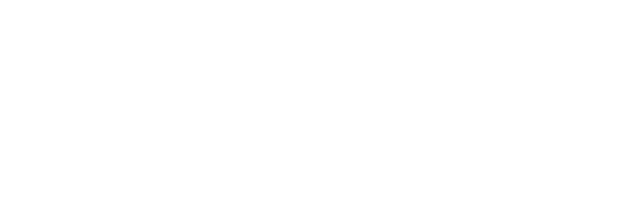
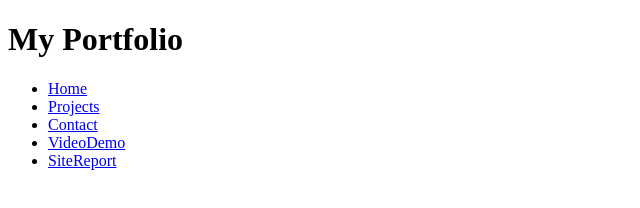
Before and after one commit to ishika5050/CSY1063-portfolio-site, a plain HTML site: page index.html in a window 1280 px wide. Shown: the whole page, without its empty margins (0-640 px from the left). Drawn offline with Linux system fonts and the light colour scheme.

Commit message:
Header make

```diff
--- a/index.html
+++ b/index.html
@@ -8,7 +8,23 @@
     <link reyll="stesheet" href="styles.css">
 </head>
 <body>
-
+    <header>
+        <h1>My Portfolio</h1>
+        <nav>
+            <div class="menu-toggle" id="menu-toggle">
+                <div class="bar"></div>
+                <div class="bar"></div>
+                <div class="bar"></div>
+            </div>
+            <ul id="navigation">
+                <li><a href="index.html">Home</a></li>
+                <li><a href="project.html">Projects</a></li>
+                <li><a href="contact.html">Contact</a></li>
+                <li><a href="videoDemo.html">VideoDemo</a></li>
+                <li><a href="sitereport.html">SiteReport</a></li>
+            </ul>
+        </nav>
+    </header>
     <script src="script.js"></script>
 </body>
 </html>
```
